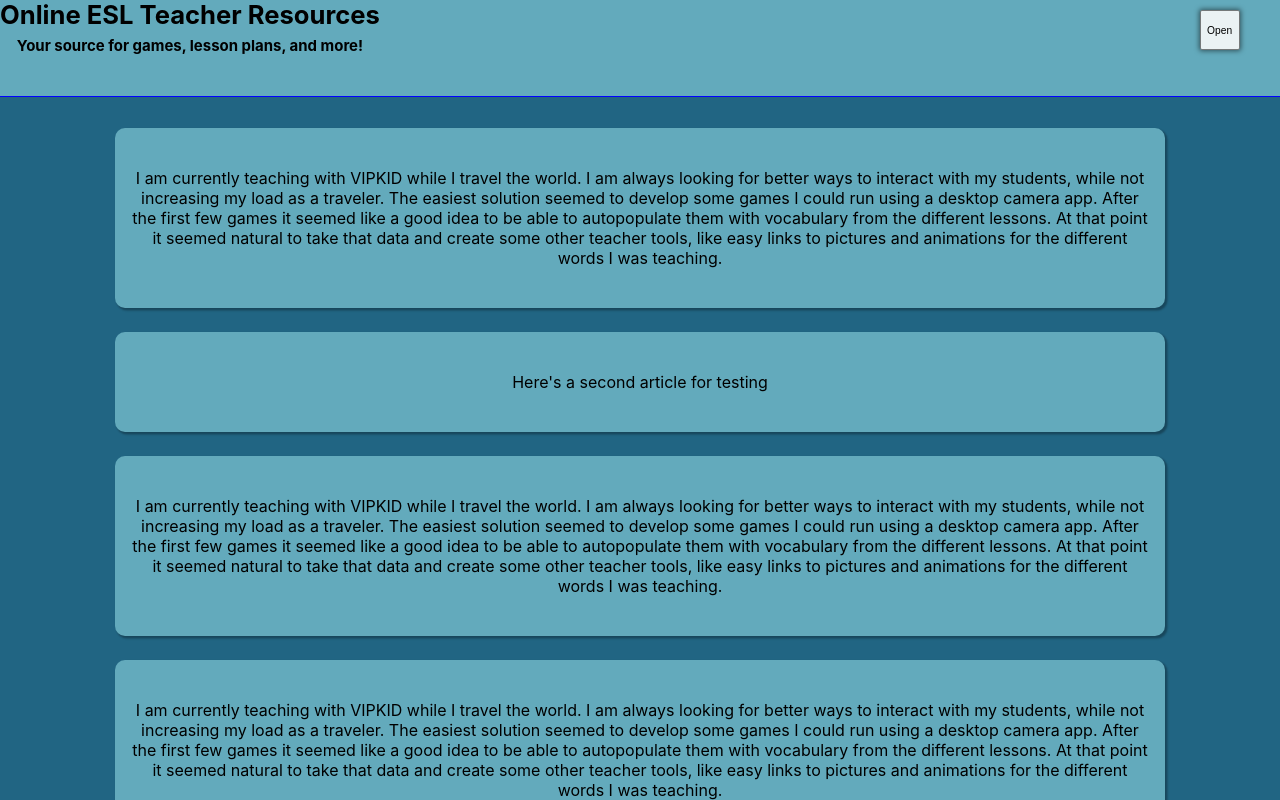
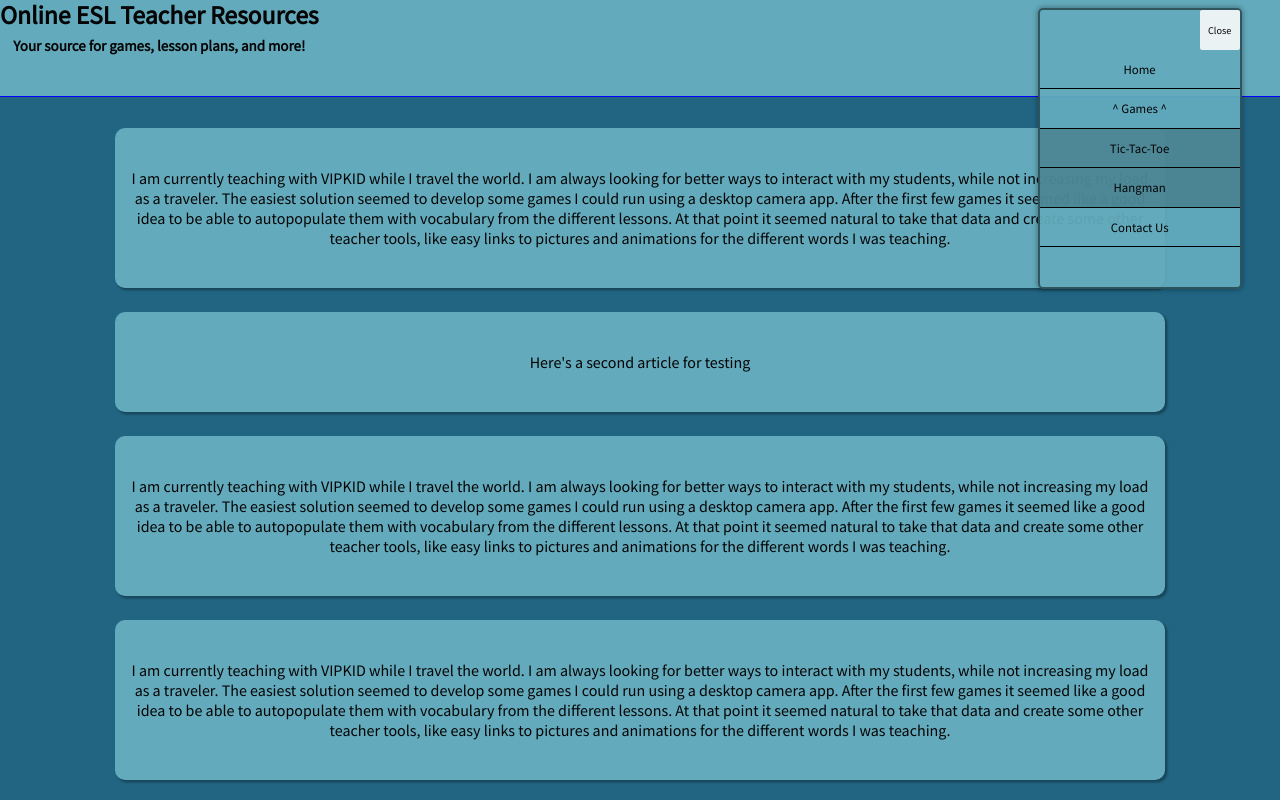
Before and after one commit to afminick/teacher-resources, a React (Create React App) app: page / in a window 1280 px wide. Shown: the top 800 px of the page. Built offline with nearby package versions, Linux system fonts and the light colour scheme.

Commit message:
Added borders to nav items & background to submenu

```diff
--- a/public/index.html
+++ b/public/index.html
@@ -10,7 +10,9 @@
       name="description"
       content="Web site created using create-react-app"
     />
-    <link rel="apple-touch-icon" href="logo192.png" />
+    <style>
+      @import url('https://fonts.googleapis.com/css?family=Source+Sans+Pro&display=swap');
+      </style>
     <!--
       manifest.json provides metadata used when your web app is installed on a
       user's mobile device or desktop. See https://developers.google.com/web/fundamentals/web-app-manifest/
--- a/public/styles.css
+++ b/public/styles.css
@@ -2,6 +2,8 @@
     margin: 0;
     padding: 0;
     font-size: (1vw + 1em);
+    font-family: 'Source Sans Pro', sans-serif;
+    color: rgb(5,5,5);
 }
 
 
@@ -61,19 +63,41 @@ footer {
     line-height: 3em;
 }
 
+.navbar ul li {
+    border-bottom: 1px solid black;
+}
+
 
 .navLink {
     transition: 500ms;
+    font-size: 1em;
     background-color: transparent;
     border: none;
+    cursor: pointer;
+    text-decoration: none;
+    width: 100%;
 }
 
 .navLink:hover {
-    transform:scale(1.2);
+    font-size: 1.2em;
 }
 
 .navLink:focus {
     outline: 0;
+}
+
+#gameMenu:hover {
+    font-size: 1em;
+}
+
+.navLink a {
+    text-decoration: none;
+}
+
+
+.subMenu {
+    background-color: rgba(0,0,0,0.2);
+    width: 100%;
 }
 
 
--- a/src/App.js
+++ b/src/App.js
@@ -9,8 +9,8 @@ class App extends React.Component {
     super(props)
     this.state = {
         value:'',
-        menuOpen: false,
-        gameMenu: false,
+        menuOpen: true,
+        gameMenu: true,
     };
 
     this.menuClick = this.menuClick.bind(this);
--- a/src/Header.js
+++ b/src/Header.js
@@ -6,9 +6,9 @@ function responsiveMenu(props) {
         <div className="openNavbar">
             <ul>
                 <li className="navLink">Home</li>
-                <li className="navLink">
+                <li className="navLink" id="gameMenu">
                     <button className="navLink"
-                        style={{transitionDelay:"0"}}
+
                         name="gameMenu"
                         onClick={props.menuClick}>
                             {props.data.gameMenu ? "^ Games ^" : "v Games v"}
@@ -47,7 +47,7 @@ const buttonStyle = {
 
 const gamesNav = () => {
     return (
-        <div>
+        <div className='subMenu'>
             <li className="navLink"><a href="https://vigilant-lichterman-f14f98.netlify.com/">Tic-Tac-Toe</a></li>
             <li className="navLink"><a href="https://goofy-montalcini-2ef709.netlify.com/">Hangman</a></li>
         </div>
```
